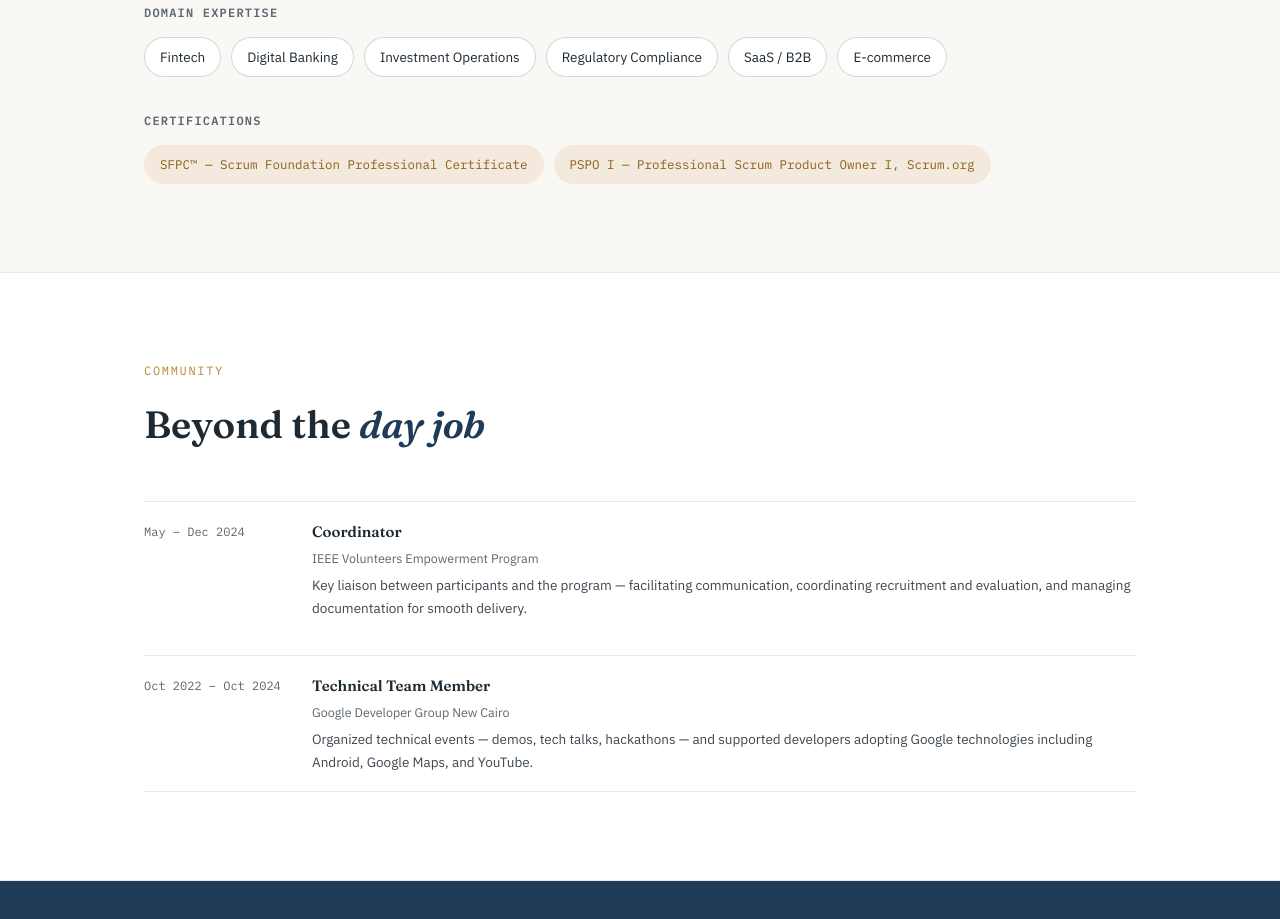
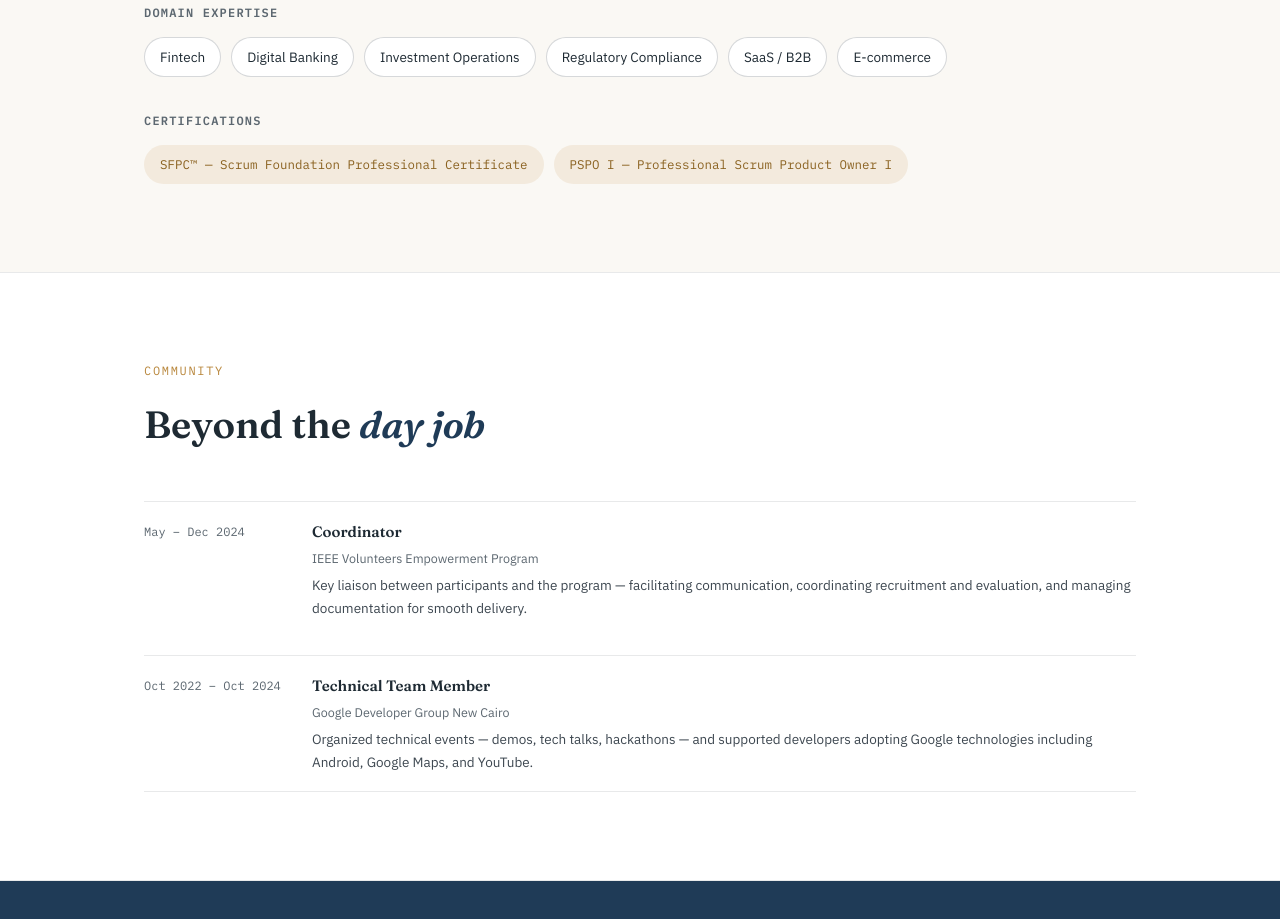
Before and after one commit to itsamostafa/itsamostafa.github.io, a plain HTML site: page index.html in a window 1280 px wide. Shown: the part 6278-7197 px from the top of the page. Drawn offline with Linux system fonts and the light colour scheme.

Commit message:
Update index.html

```diff
--- a/index.html
+++ b/index.html
@@ -523,7 +523,7 @@
       <h4>Certifications</h4>
       <div class="pill-row">
         <span class="pill cert">SFPC™ — Scrum Foundation Professional Certificate</span>
-        <span class="pill cert">PSPO I — Professional Scrum Product Owner I, Scrum.org</span>
+        <span class="pill cert">PSPO I — Professional Scrum Product Owner I</span>
       </div>
     </div>
   </div>
```
